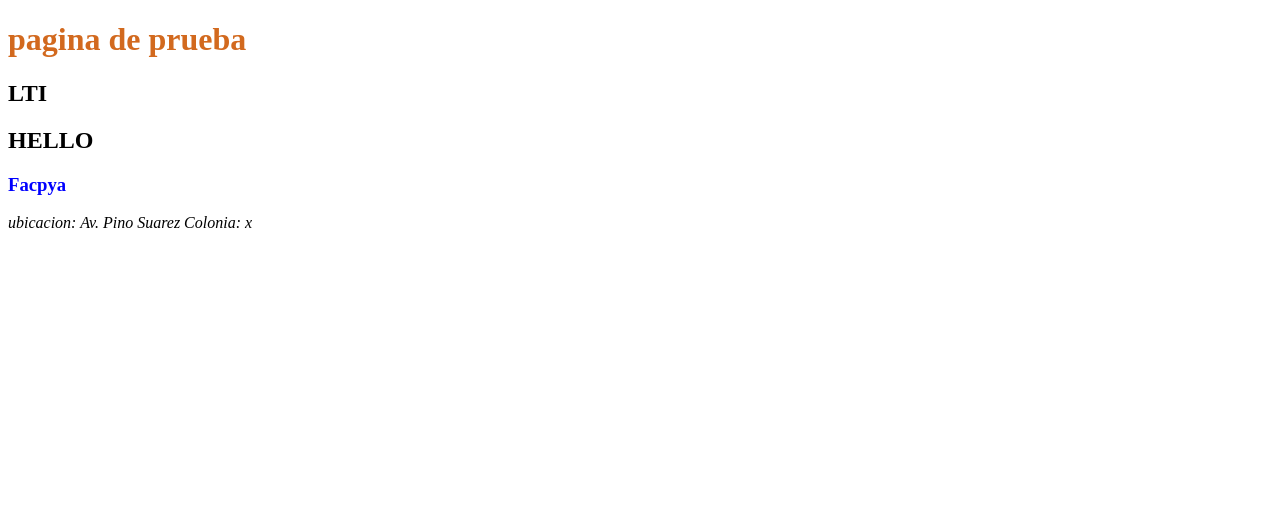
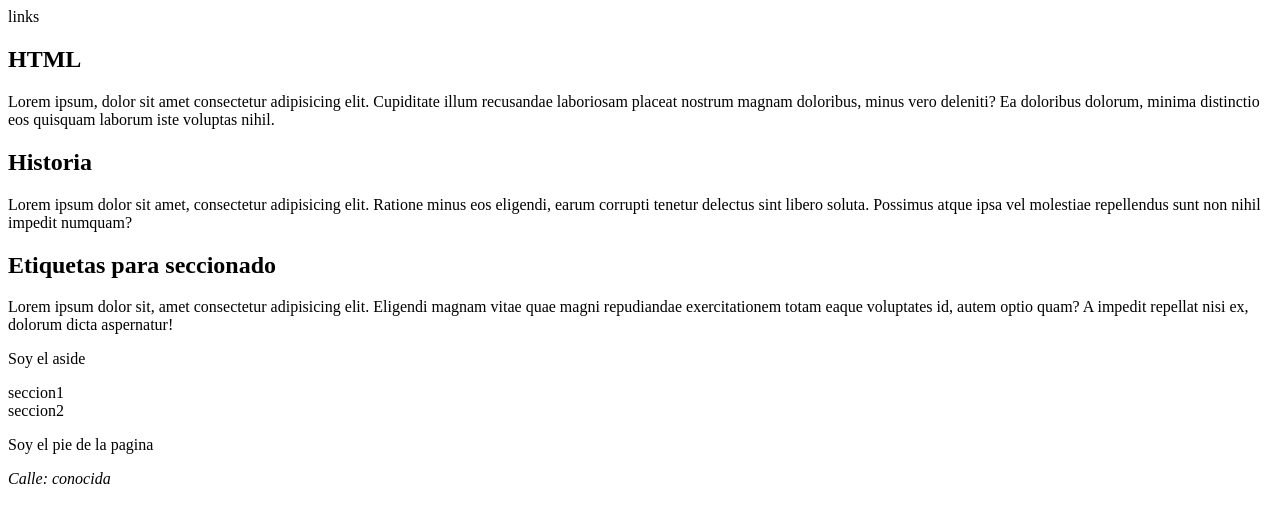
Before and after one commit to AlejandroRCH/mi_pagina, a plain HTML site: page index.html in a window 1280 px wide. Drawn offline with Linux system fonts and the light colour scheme.

Commit message:
Se agrego la estructura

```diff
--- a/index.html
+++ b/index.html
@@ -16,18 +16,35 @@
     <title>Grupo 51</title>
 </head>
 <body>
-    <h1 style="color: chocolate;" id="header">pagina de prueba</h1>
 
-    <h2 lang="es" hidden>Alex</h2>
+    <header>
+        <nav>
+            links
+        </nav>
+    </header>
 
-    <h2 tabindex="2" class="h2_nice borde">LTI</h2>
+    <article>
+        <h1>HTML</h1>
+        <P>Lorem ipsum, dolor sit amet consectetur adipisicing elit. Cupiditate illum recusandae laboriosam placeat nostrum magnam doloribus, minus vero deleniti? Ea doloribus dolorum, minima distinctio eos quisquam laborum iste voluptas nihil.</P>
+        <h2>Historia</h2>
+        <p>Lorem ipsum dolor sit amet, consectetur adipisicing elit. Ratione minus eos eligendi, earum corrupti tenetur delectus sint libero soluta. Possimus atque ipsa vel molestiae repellendus sunt non nihil impedit numquam?</p>
+        <h2>Etiquetas para seccionado</h2>
+        <p>Lorem ipsum dolor sit, amet consectetur adipisicing elit. Eligendi magnam vitae quae magni repudiandae exercitationem totam eaque voluptates id, autem optio quam? A impedit repellat nisi ex, dolorum dicta aspernatur!</p>
 
-    <h2 tabindex="1" lang="es">HELLO</h2>
+    </article>
+    <aside>
+        <p>Soy el aside</p>
+        <section>seccion1</section>
+        <section>seccion2</section>
 
-    <h3>Facpya</h3>
-    <address>
-        ubicacion: Av. Pino Suarez
-        Colonia: x
-    </address>
+    </aside>
+
+    <footer>
+        <p>Soy el pie de la pagina</p>
+        <address>
+            <p>Calle: conocida</p>
+        </address>
+    </footer>
+
 </body>
 </html>
```
